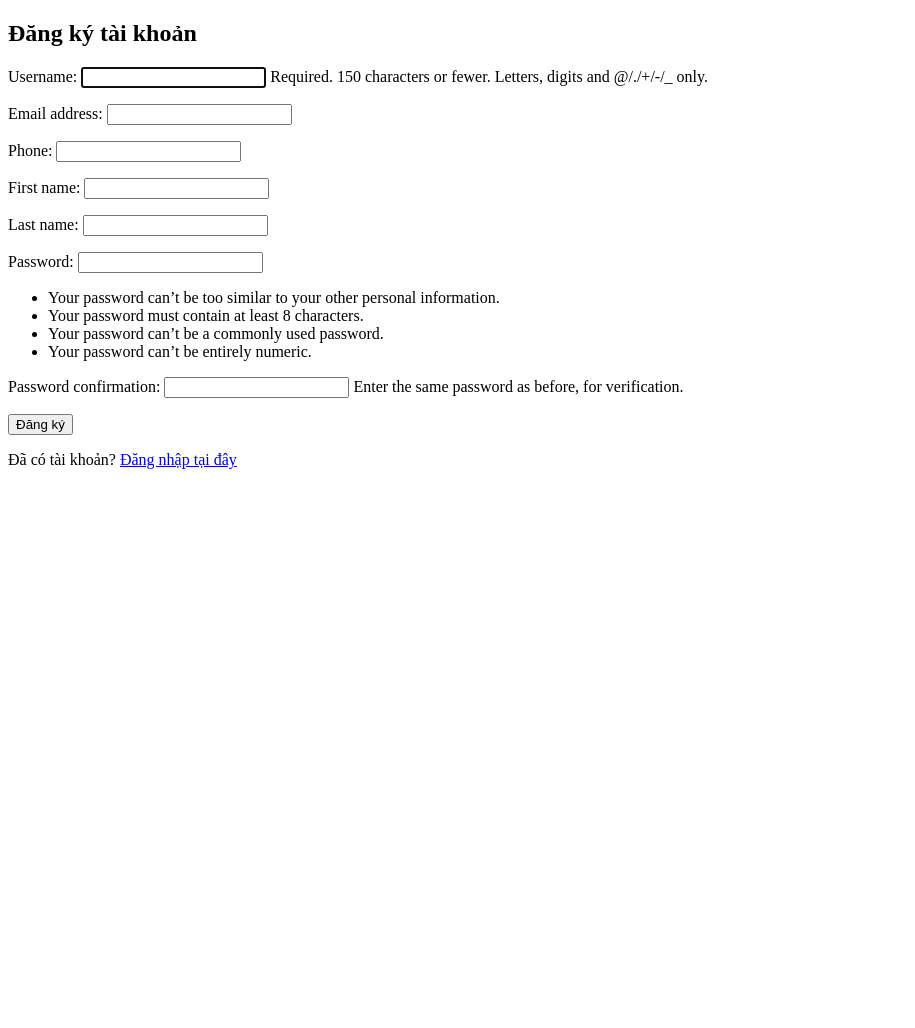
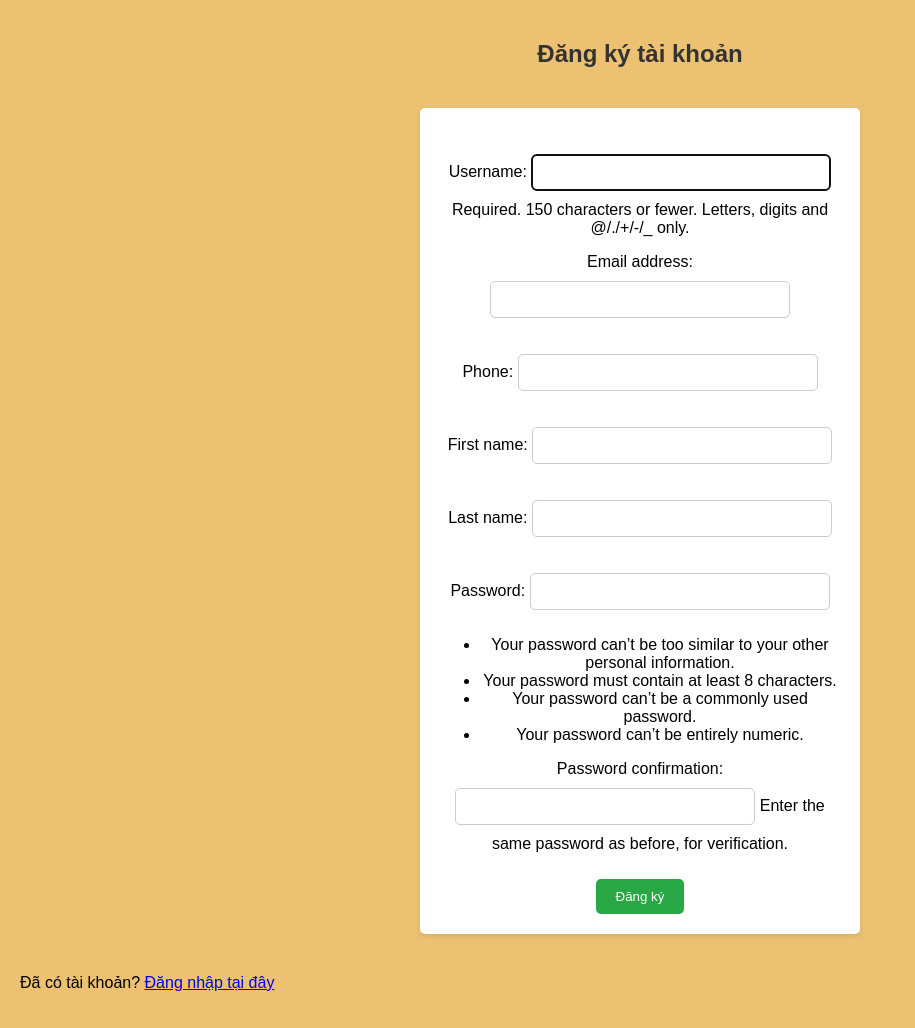
Before and after one commit to ZACZ1NH0/BookStation, a Django app: page /accounts/register/ in a window 1280 px wide. Shown: the whole page, without its empty margins (0-915 px from the left). Before the commit the page ends 469 px from the top, so only its background shows below. Run offline with Django 5.2, Linux system fonts and the light colour scheme.

Commit message:
sua login, css, register

```diff
--- a/BookStation/accounts/templates/accounts/register.html
+++ b/BookStation/accounts/templates/accounts/register.html
@@ -1,31 +1,59 @@
-{#<!DOCTYPE html>#}
-{#<html lang="vi">#}
-{#<head>#}
-{#    <meta charset="UTF-8">#}
-{#    <title>Đăng ký - BookStation</title>#}
-{#    <link rel="stylesheet" href="register.css">#}
-{#</head>#}
-{#<body>#}
-{#    <form class="register-box" method="post" action="/register">#}
-{#        <h2>Đăng ký</h2>#}
-{#        {{ %form_as% }}#}
-{##}
-{#        <!-- Thông báo lỗi (nếu có) -->#}
-{#        <p class="error">Tài khoản đã tồn tại hoặc dữ liệu không hợp lệ.</p>#}
-{#        <input type="text" name="username" placeholder="Tên đăng nhập" required>#}
-{#        <input type="email" name="email" placeholder="Email" required>#}
-{#        <input type="password" name="password1" placeholder="Mật khẩu" required>#}
-{#        <input type="password" name="password2" placeholder="Xác nhận mật khẩu" required>#}
-{#        <button type="submit">Đăng ký</button>#}
-{#    </form>#}
-{#</body>#}
-{#</html>#}
-<!-- templates/accounts/register.html -->
+{% load static %}
 <!DOCTYPE html>
 <html lang="vi">
 <head>
     <meta charset="UTF-8" />
     <title>Đăng ký tài khoản</title>
+    <style>
+       body {
+    font-family: Arial, sans-serif;
+    margin: 0;
+    padding: 20px;
+    background-color:rgb(236, 193, 114);
+}
+
+h2 {
+    color: #333;
+    text-align: center;
+}
+
+form {
+    background-color: #fff;
+    padding: 20px;
+    border-radius: 5px;
+    box-shadow: 0 2px 5px rgba(0,0,0,0.1);
+    max-width: 400px;         /* Giới hạn chiều ngang form */
+    margin: 40px auto;        /* Căn giữa form */
+    text-align: center;
+}
+
+input[type="text"],
+input[type="email"],
+input[type="password"] {
+    width: 80%;               /* Giảm độ rộng input */
+    max-width: 300px;         /* Không vượt quá 300px */
+    padding: 10px;
+    margin: 10px 0;
+    border: 1px solid #ccc;
+    border-radius: 5px;
+    box-sizing: border-box;
+}
+
+button {
+    background-color: #28a745;
+    color: white;
+    padding: 10px 20px;
+    border: none;
+    border-radius: 5px;
+    cursor: pointer;
+    margin-top: 10px;
+}
+
+button:hover {
+    background-color: #218838;
+}
+
+    </style>
 </head>
 <body>
     <h2>Đăng ký tài khoản</h2>
@@ -33,6 +61,7 @@
     {% if messages %}
     <ul>
         {% for message in messages %}
+
         <li style="color: {% if message.tags == 'error' %}red{% else %}green{% endif %};">
             {{ message }}
         </li>
--- a/BookStation/accounts/views.py
+++ b/BookStation/accounts/views.py
@@ -29,7 +29,7 @@ def register_view(request):
             user = form.save()
             login(request,user)
             messages.success(request, 'Đăng kí thành công !!!')
-            return redirect('home')
+            return redirect('login')
     else:
          form= CustomUserCreationForm()
     return render(request, 'accounts/register.html', {'form': form})
--- a/BookStation/orders/templates/orders/base.html
+++ b/BookStation/orders/templates/orders/base.html
@@ -11,7 +11,10 @@
 <body>
     <header>
         <div class="navbar">
-            <div class="logo">📚 BookStore</div>
+            <form action="{% url 'home' %}" method="get" style="margin: 0;">
+            <button type="submit" class="logo-button">📚 BookStore</button>
+            </form>
+
             <input type="text" placeholder="Bạn đang tìm gì?" class="search-box">
             <div class="icons">
                 <span>👤</span>
--- a/BookStation/orders/templates/orders/cart.html
+++ b/BookStation/orders/templates/orders/cart.html
@@ -13,7 +13,7 @@
     {% for key, item in cart.items %}
       <div class="cart-item">
         <h3>{{ item.title }}</h3>
-        <img src="{{ item.image.url}}" alt="{{ item.title }}" />
+        {% comment %} <img src="{{ item.image.url}}" alt="{{ item.title }}" /> {% endcomment %}
         <p><strong>Giá:</strong> {{ item.price|floatformat:2 }} $</p>
         <p><strong>Số lượng:</strong> {{ item.quantity }}</p>
         <p><strong>Thành tiền:</strong> {{ item.subtotal }} $</p>
--- a/BookStation/orders/views.py
+++ b/BookStation/orders/views.py
@@ -42,7 +42,7 @@ def add_to_cart(request, pk):
         cart[str(pk)]['quantity'] += quantity
     else:
         cart[str(pk)] = {
-            'image': book.cover_image,
+            # 'image': book.cover_image,
             'title': book.title,
             'price': float(book.price),
             'quantity': quantity
```
Also changed, not shown: BookStation/accounts/templates/accounts/home.html (+10 -0 lines), BookStation/static/css/home/style.css (+16 -0 lines).
